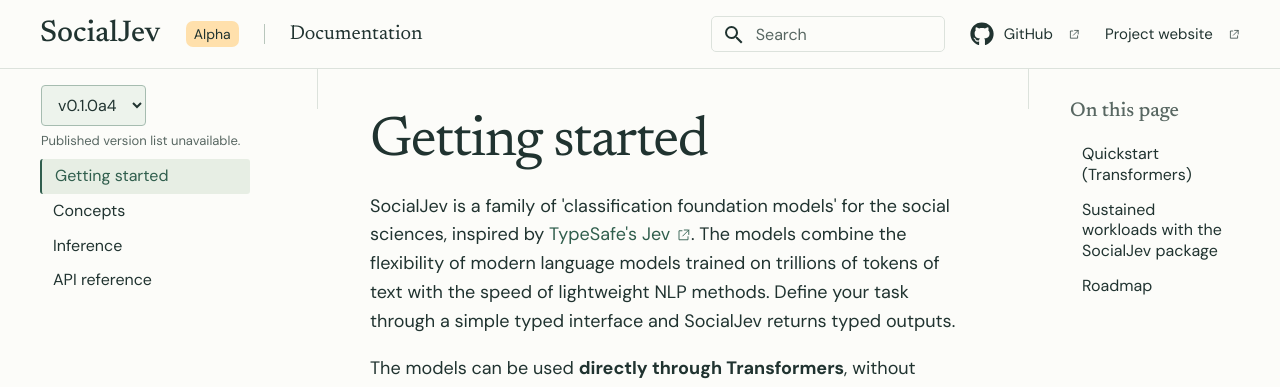
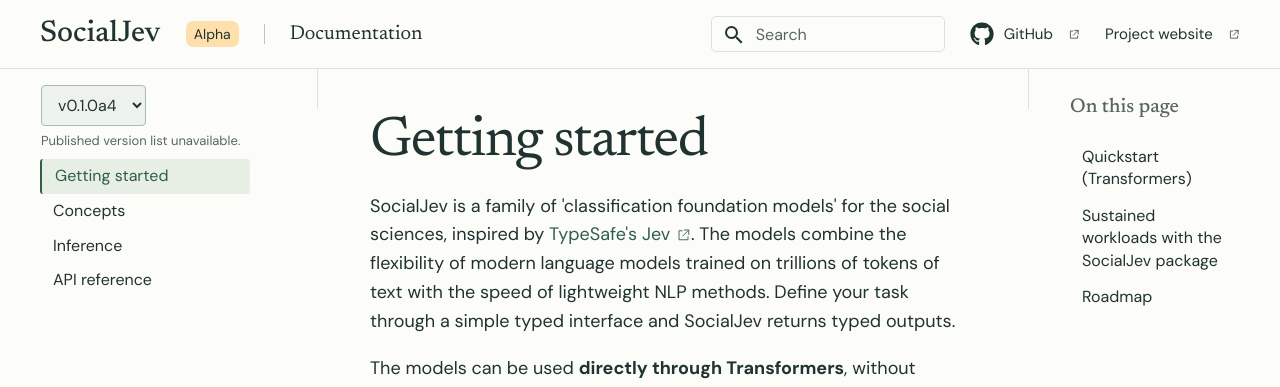
Before and after one commit to DGoettlich/social-jev, an MkDocs documentation site: the page built from docs/index.md, in a window 1280 px wide. Shown: the top 387 px of the page. Built offline with MkDocs 1.6.1 and Material for MkDocs 9.7.7, drawn with Linux system fonts in a browser that asks for light colours; comment, search, counter and statistics services are not loaded.

Commit message:
[docs] Prevent sidebar title from overlapping section links (#9)
Keep the table-of-contents title in normal flow and add spacing above wrapping section links while preserving the sidebar layout.

```diff
--- a/docs/assets/stylesheets/theme.css
+++ b/docs/assets/stylesheets/theme.css
@@ -48,7 +48,8 @@
 .md-nav__item--section > .md-nav__link { font: 500 1.05rem "Newsreader", Georgia, serif; color: var(--docs-ink); margin-top: 1.3rem; }
 .md-nav__link { padding: .35rem .65rem; margin-top: 0; }
 .md-nav__link--active { background: #e7eee4; border-left: 2px solid var(--docs-forest); border-radius: .15rem; color: var(--docs-forest); }
-.md-nav--secondary > .md-nav__title { background: none; box-shadow: none; font: 500 1rem "Newsreader", Georgia, serif; padding: .8rem .65rem; }
+.md-nav--secondary > .md-nav__title { position: static; height: auto; background: none; box-shadow: none; font: 500 1rem/1.4 "Newsreader", Georgia, serif; margin-bottom: .5rem; padding: .4rem .65rem; }
+.md-nav--secondary .md-nav__link { line-height: 1.4; }
 .docs-version { padding: 0 .65rem .5rem; }
 .docs-version label { position: absolute; width: 1px; height: 1px; overflow: hidden; clip-path: inset(50%); }
 .docs-version select { color: var(--docs-ink); background: #edf3ec; border: 1px solid #a6bcb0; border-radius: .2rem; padding: .4rem .6rem; font: inherit; font-size: .8rem; max-width: 100%; }
```
